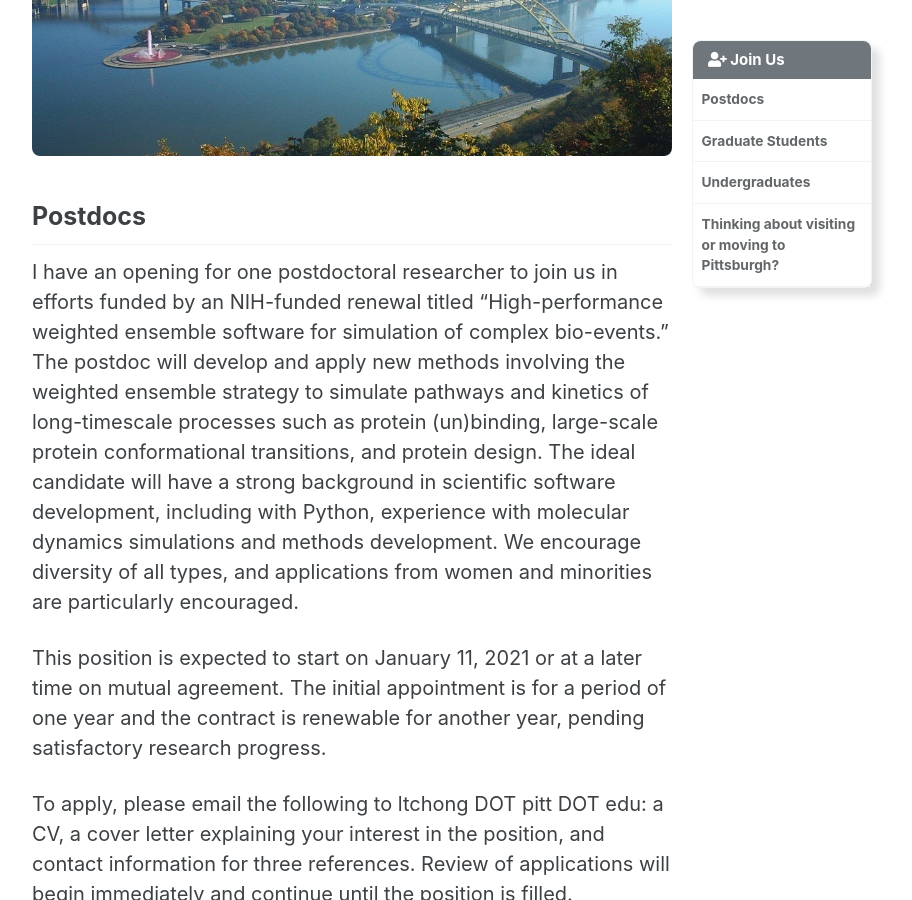
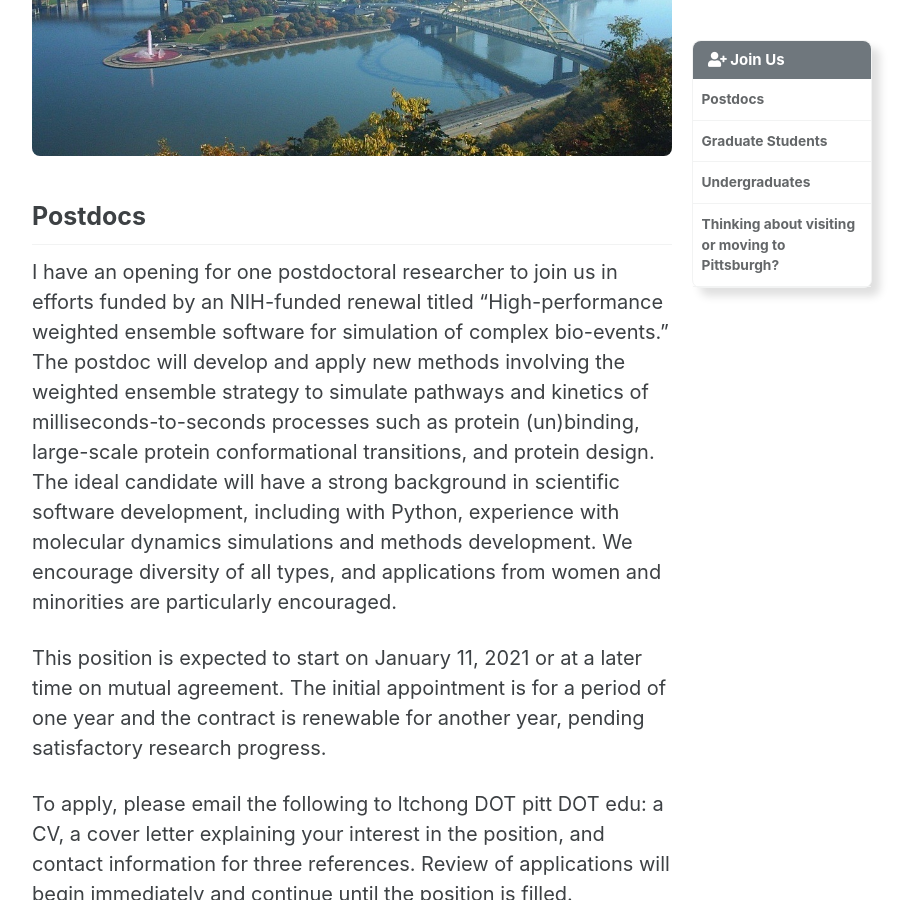
Before and after one commit to darianyang/mm-github-pages-test, a Jekyll site: the page built from _pages/join_us.md, in a window 1280 px wide and 900 px high, scrolled down 285 px. Shown: the whole window, without its empty margins (288-1200 px from the left). Built offline with Jekyll 4.4.1, drawn with Linux system fonts in a browser that asks for light colours; cached includes are drawn as plain includes.

Commit message:
Update join_us.md

```diff
--- a/_pages/join_us.md
+++ b/_pages/join_us.md
@@ -9,7 +9,7 @@
 
 {% include figure image_path="/assets/images/pittsburgh.jpg" alt="Pittsburgh Panorama" %}
 ## Postdocs
-I have an opening for one postdoctoral researcher to join us in efforts funded by an NIH-funded renewal titled “High-performance weighted ensemble software for simulation of complex bio-events.” The postdoc will develop and apply new methods involving the weighted ensemble strategy to simulate pathways and kinetics of long-timescale processes such as protein (un)binding, large-scale protein conformational transitions, and protein design. The ideal candidate will have a strong background in scientific software development, including with Python, experience with molecular dynamics simulations and methods development. We encourage diversity of all types, and applications from women and minorities are particularly encouraged.
+I have an opening for one postdoctoral researcher to join us in efforts funded by an NIH-funded renewal titled “High-performance weighted ensemble software for simulation of complex bio-events.” The postdoc will develop and apply new methods involving the weighted ensemble strategy to simulate pathways and kinetics of milliseconds-to-seconds processes such as protein (un)binding, large-scale protein conformational transitions, and protein design. The ideal candidate will have a strong background in scientific software development, including with Python, experience with molecular dynamics simulations and methods development. We encourage diversity of all types, and applications from women and minorities are particularly encouraged.
 
 This position is expected to start on January 11, 2021 or at a later time on mutual agreement. The initial appointment is for a period of one year and the contract is renewable for another year, pending satisfactory research progress.
 
```
